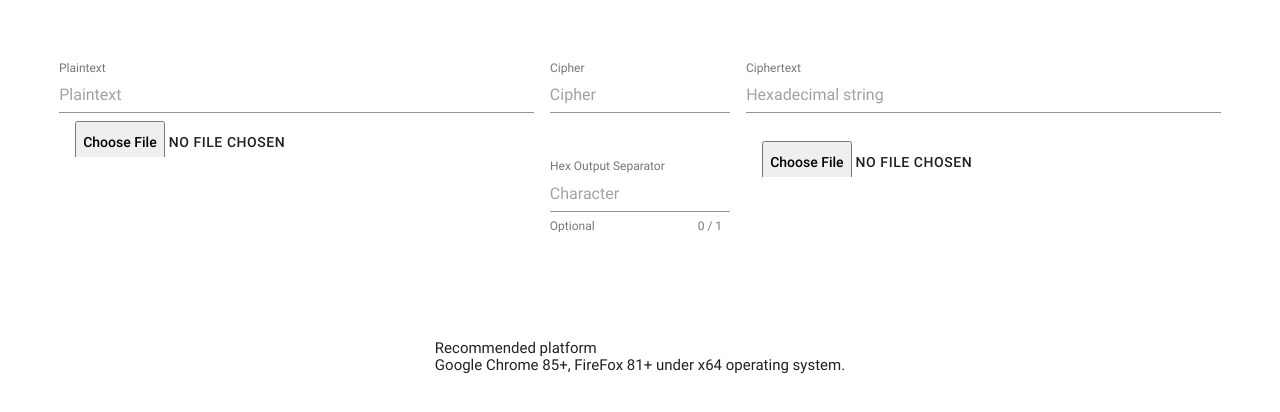
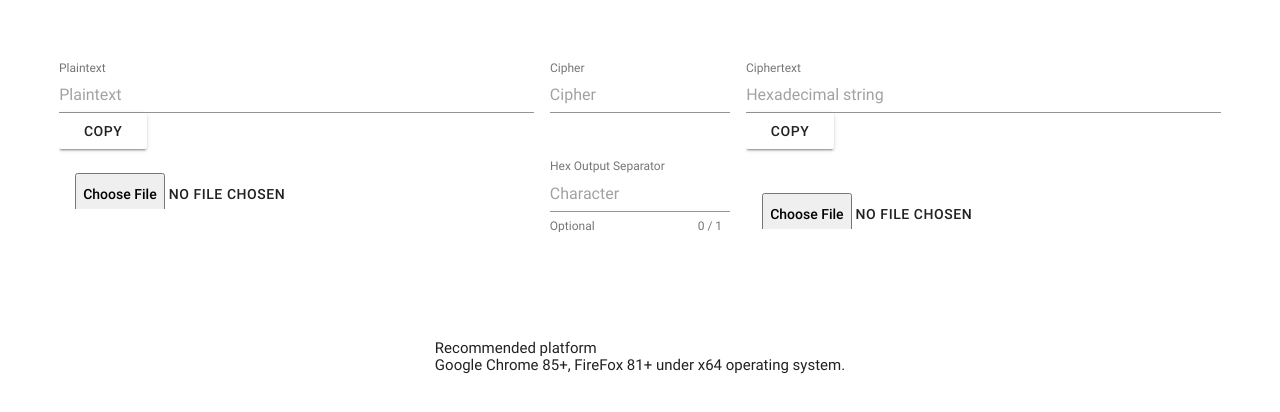
Before and after one commit to nonPointer/DESTool, a plain HTML site: page index.html in a window 1280 px wide. Shown: the part 134-546 px from the top of the page. Drawn offline with Linux system fonts and the light colour scheme.

Commit message:
feat: add copy to clipboard, add snackbar

```diff
--- a/index.html
+++ b/index.html
@@ -34,8 +34,11 @@
                     <input class="mdui-textfield-input"
                            id="plainTextarea" type="text"
                            placeholder="Plaintext"/>
+                    <button class="mdui-btn mdui-btn-raised" onclick="copyPlaintext()">Copy</button>
                 </div>
-                <input class="mdui-btn mdui-color-theme-accent mdui-ripple" id="plainFile" type="file">
+                <div class="mdui-textfield">
+                    <input class="mdui-btn mdui-color-theme-accent mdui-ripple" id="plainFile" type="file">
+                </div>
             </div>
             <div class="mdui-col-xs-2">
                 <div class="mdui-textfield">
@@ -58,8 +61,11 @@
                     <input class="mdui-textfield-input" id="cipherTextTextarea" type="text"
                            placeholder="Hexadecimal string"/>
                     <div class="mdui-textfield-error">Decryption failed</div>
+                    <button class="mdui-btn mdui-btn-raised" onclick="copyCiphertext()">Copy</button>
                 </div>
-                <input class="mdui-btn mdui-color-theme-accent mdui-ripple" id="cipherFile" type="file">
+                <div class="mdui-textfield">
+                    <input class="mdui-btn mdui-color-theme-accent mdui-ripple" id="cipherFile" type="file">
+                </div>
             </div>
             <div class="mdui-row">
                 <div class="mdui-col-xs-12">
--- a/static/js/custom.js
+++ b/static/js/custom.js
@@ -86,6 +86,10 @@ function custom() {
 
             // clean displayed filename
             cipherFile.value = '';
+
+            mdui.snackbar({
+                message: 'Task finished!'
+            });
         } else {
             // encrypt
             let json = {'filename': filename, 'data': fileContent};
@@ -97,6 +101,10 @@ function custom() {
 
             // clean displayed filename
             plainFile.value = '';
+
+            mdui.snackbar({
+                message: 'Task finished!'
+            });
         }
     };
 
@@ -158,3 +166,19 @@ function dataURItoBlob(dataURI) {
 
     return new Blob([ab], {type: mimeString});
 }
+
+function copyCiphertext() {
+    document.querySelector('#cipherTextTextarea').select();
+    document.execCommand("copy");
+    mdui.snackbar({
+        message: 'Copied'
+    });
+}
+
+function copyPlaintext() {
+    document.querySelector('#plainTextarea').select();
+    document.execCommand("copy");
+    mdui.snackbar({
+        message: 'Copied'
+    });
+}
```
